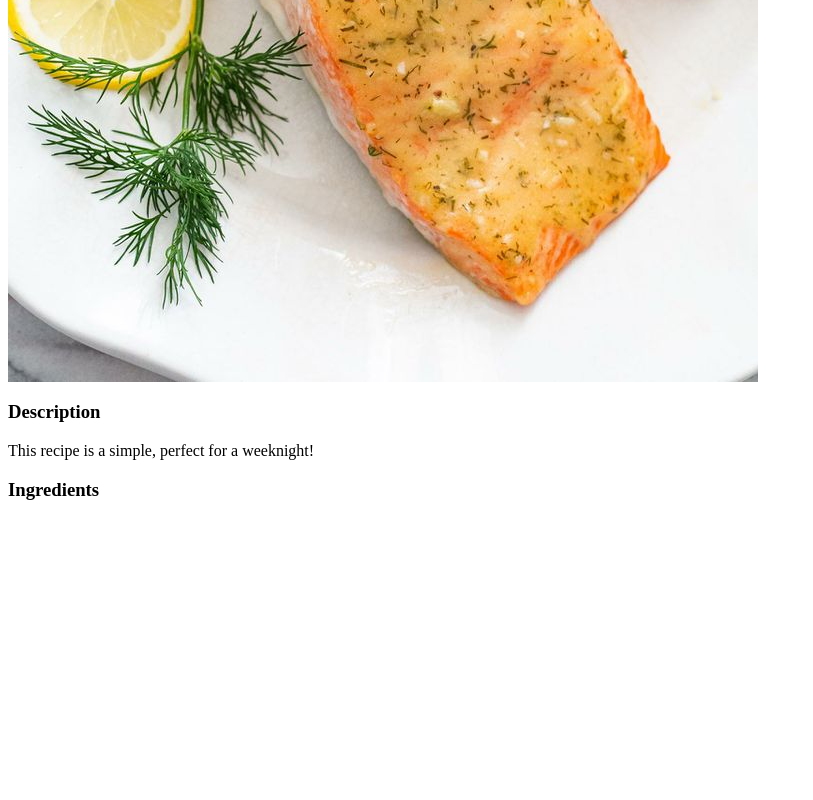
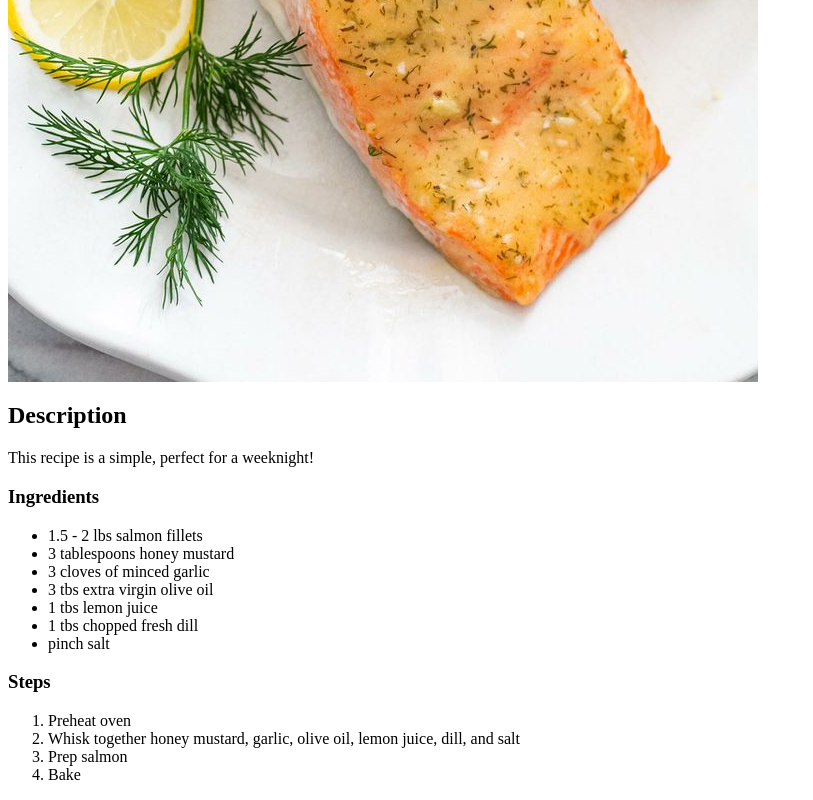
Before and after one commit to saleezy/odin-recipes, a plain HTML site: page recipes/salmon.html in a window 1280 px wide. Shown: the part 734-1534 px from the top of the page, without its empty margins (0-813 px from the left). Before the commit the page ends 1253 px from the top, so only its background shows below. Drawn offline with Linux system fonts and the light colour scheme.

Commit message:
Finished salmon recipe and probably pasta too

```diff
--- a/recipes/salmon.html
+++ b/recipes/salmon.html
@@ -1,11 +1,28 @@
 <h1>Honey Mustard Salmon</h1>
 <img src="./salmon.jpg">
-<h3>Description</h3>
+<h2>Description</h2>
     <body>
         <p>This recipe is a simple, perfect for a weeknight!</p>
     </body>
 
 <h3>Ingredients</h3>
+<!unordered list of ingredients-->
 <ul>
+  <li>1.5 - 2 lbs salmon fillets</li>
+  <li>3 tablespoons honey mustard</li>
+  <li>3 cloves of minced garlic</li>
+  <li>3 tbs extra virgin olive oil</li>
+  <li>1 tbs lemon juice</li>
+  <li>1 tbs chopped fresh dill</li>
+  <li>pinch salt</li>
+</ul>
 
-</ul>
+<!ordered list of steps-->
+
+<h3>Steps</h3>
+<ol>
+    <li>Preheat oven</li>
+    <li>Whisk together honey mustard, garlic, olive oil, lemon juice, dill, and salt</li>
+    <li>Prep salmon</li>
+    <li>Bake</li>
+</ol>
```
Also changed, not shown: recipes/pasta.html (+1 -0 lines).
